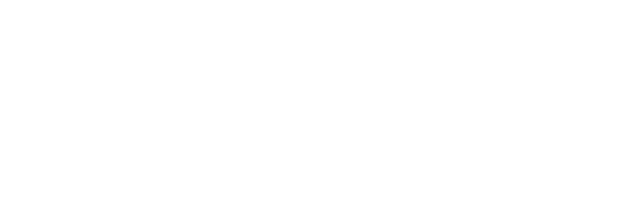
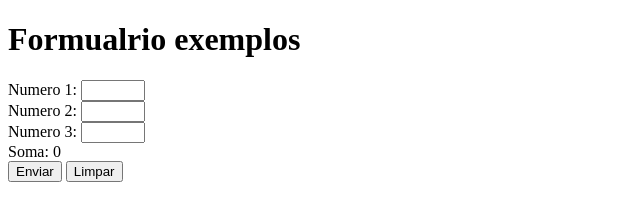
Before and after one commit to QueirozMoura/html5-css3, a plain HTML site: page praticando/ex026/form008.html in a window 1280 px wide. Shown: the whole page, without its empty margins (0-640 px from the left). Drawn offline with Linux system fonts and the light colour scheme.

Commit message:
atualizando

```diff
--- a/praticando/ex026/form008.html
+++ b/praticando/ex026/form008.html
@@ -6,6 +6,28 @@
     <title>Formulário</title>
 </head>
 <body>
-    <h1></h1>
+    <h1>Formualrio exemplos</h1>
+    <form action="cadastro.php" method="post">
+        <div>
+            <label for="inum1">Numero 1:</label>
+            <input type="number" name="num1" id="inum1" min="0" max="100" required oninput="isoma.innerHTML = Number(inum1.value) + Number(inum2.value)">
+        </div>
+        <div>
+            <label for="inum2">Numero 2:</label>
+            <input type="number" name="num2" id="inum2" min="0" max="100" required oninput="isoma.innerHTML = Number(inum1.value) + Number(inum2.value)">
+        </div>
+        <div>
+            <label for="inum3">Numero 3:</label>
+            <input type="number" name="num3" id="inum3" min="0" max="100" required oninput="isoma.innerHTML = Number(inum1.value) + Number(inum2.value) + Number(inum3.value)">
+        </div>
+        <div>
+            <label for="isoma">Soma:</label>
+            <output name="soma" id="isoma">0</output>
+        </div>
+        <div>
+            <input type="submit" value="Enviar">
+            <input type="reset" value="Limpar">
+        </div>
+    </form>
 </body>
 </html>
```
Also changed, not shown: praticando/ex026/fomr009.html (added, +21 -0 lines).
